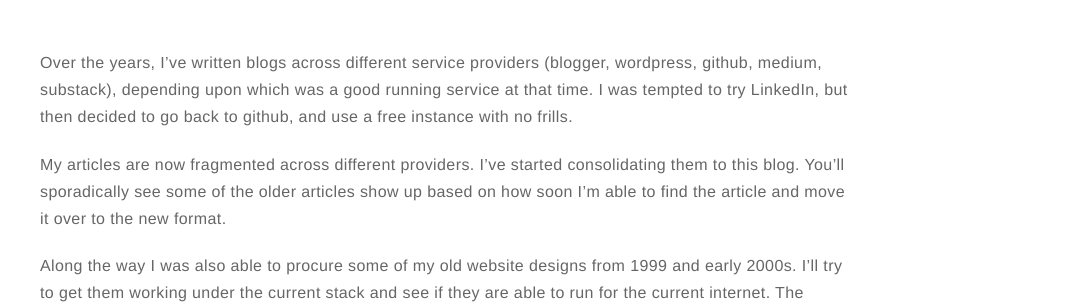
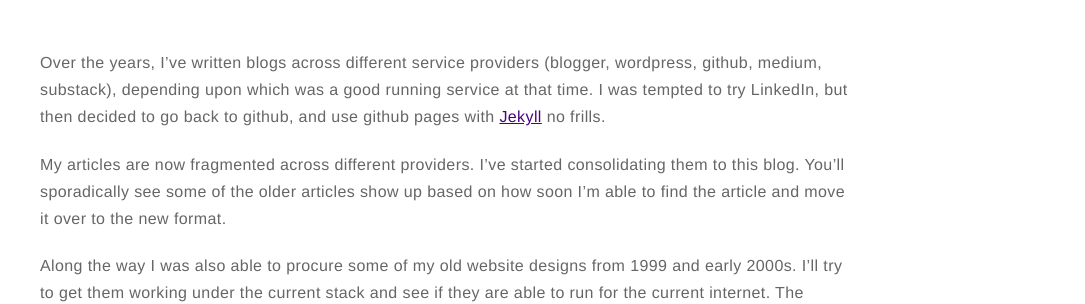
Before and after one commit to varunmehta/varunmehta.github.io, a Jekyll site: the page built from _posts/2025-03-29-migration.md, in a window 1280 px wide. Shown: the part 258-562 px from the top of the page, without its empty margins (195-1280 px from the left). Built offline with Jekyll 4.4.1, drawn with Linux system fonts in a browser that asks for light colours; nearby versions of some CDN libraries; comment, search, counter and statistics services are not loaded.

Commit message:
older articles

```diff
--- a/_posts/2025-03-29-migration.md
+++ b/_posts/2025-03-29-migration.md
@@ -14,7 +14,7 @@ author: varunmehta
 description: Migrating all blogs and consolidating them under one group.
 ---
 
-Over the years, I've written blogs across different service providers (blogger, wordpress, github, medium, substack), depending upon which was a good running service at that time. I was tempted to try LinkedIn, but then decided to go back to github, and use a free instance with no frills.
+Over the years, I've written blogs across different service providers (blogger, wordpress, github, medium, substack), depending upon which was a good running service at that time. I was tempted to try LinkedIn, but then decided to go back to github, and use github pages with [Jekyll](https://jekyllrb.com/) no frills.
 
  My articles are now fragmented across different providers. I've started consolidating them to this blog. You'll sporadically see some of the older articles show up based on how soon I'm able to find the article and move it over to the new format.
 
```
